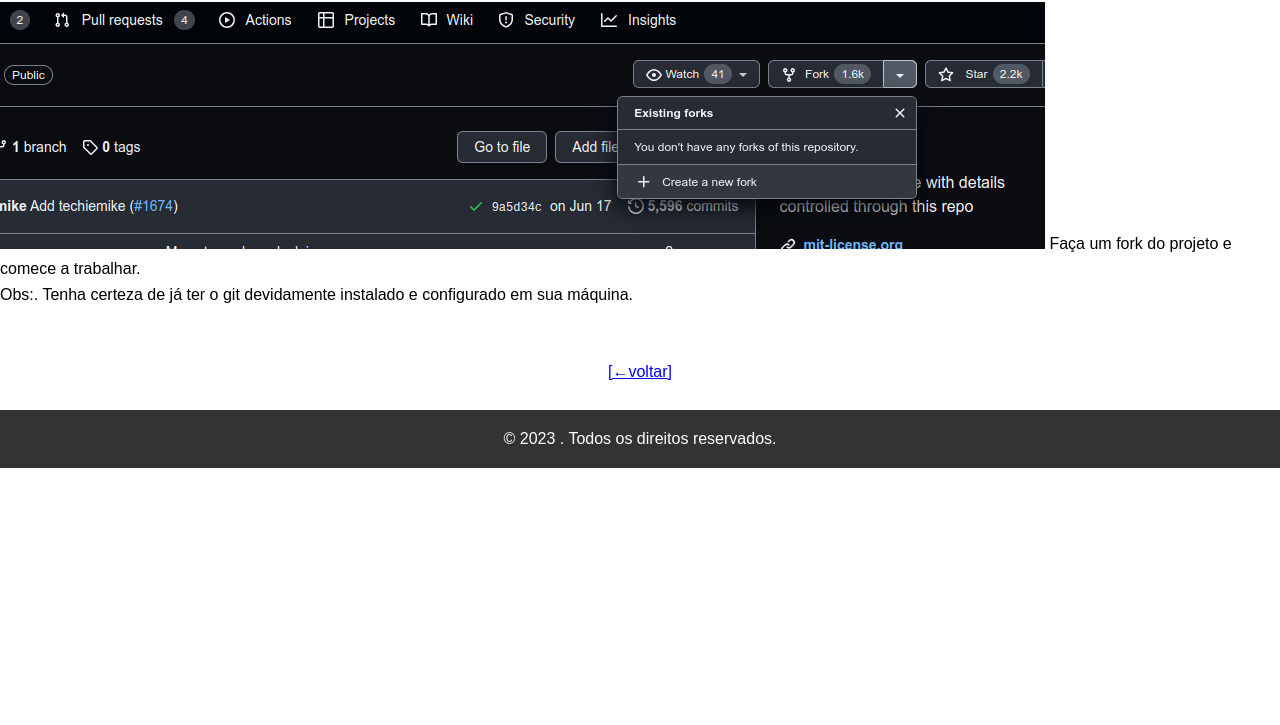
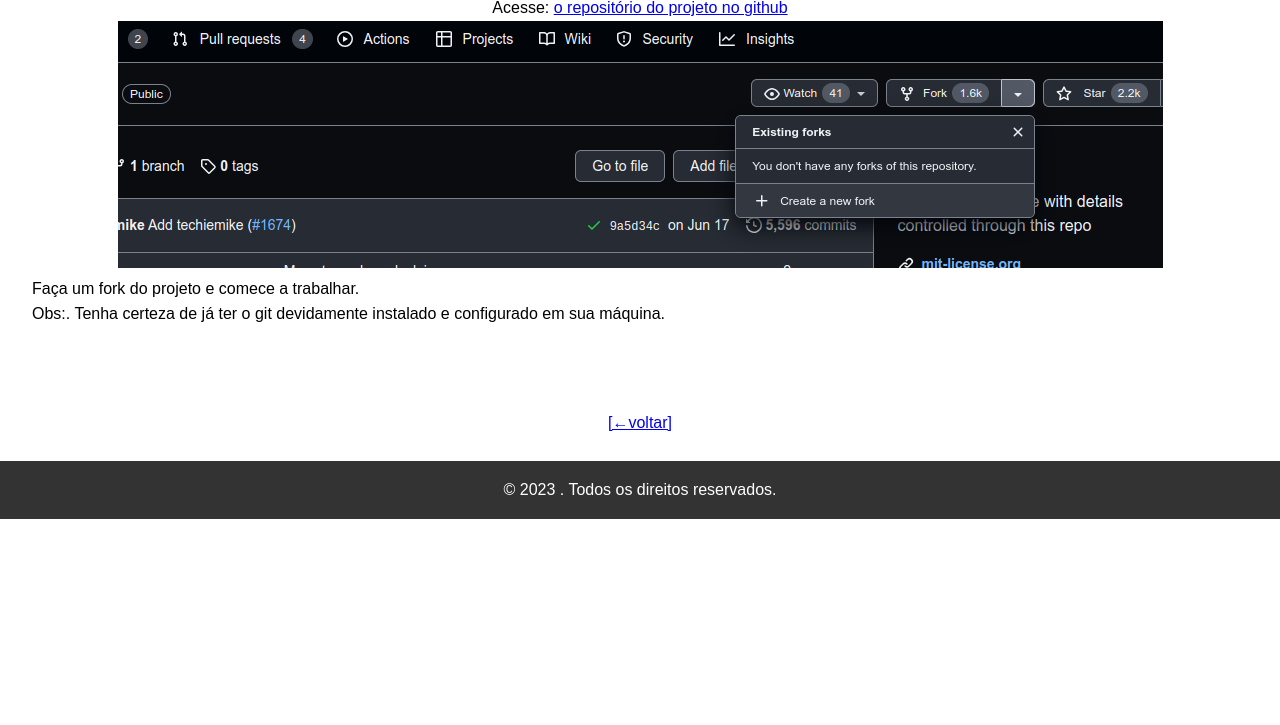
Before and after one commit to ivano-lab/mentoria-sushiman, a plain HTML site: page aula1.html in a window 1280 px wide. Shown: the part 75-800 px from the top of the page. Drawn offline with Linux system fonts and the light colour scheme.

Commit message:
fix layout aula 1

```diff
--- a/aula1.html
+++ b/aula1.html
@@ -7,17 +7,20 @@
   <title>Aula 1</title>
 </head>
 <body>
+  <section>
     <h1 align="center">Aula 1</h1>
-  <p>
+    <p align="center">
       Acesse: <a href="https://github.com/ivano-lab/cardapio-virtual">o repositório do projeto no github</a>
-    <img src="img/fork-screen.png" alt="">
+      <p align="center"><img src="img/fork-screen.png" alt=""></p>
       Faça um fork do projeto e comece a trabalhar.
     </p>
     <p>
       Obs:. Tenha certeza de já ter o git devidamente instalado e configurado em sua máquina.
     </p>
+  </section>
   <br><br>
   <p align="center"><a href="index.html">[&larr;voltar]</a></p>
+    </section>
   <br>
   <footer>
       <p align="center">&copy; 2023 <a href="https://ivanofontes.com.br" target="_blank"></a>. Todos os direitos reservados.</p>
```
Lines whose indentation alone changed are shown as unchanged.
